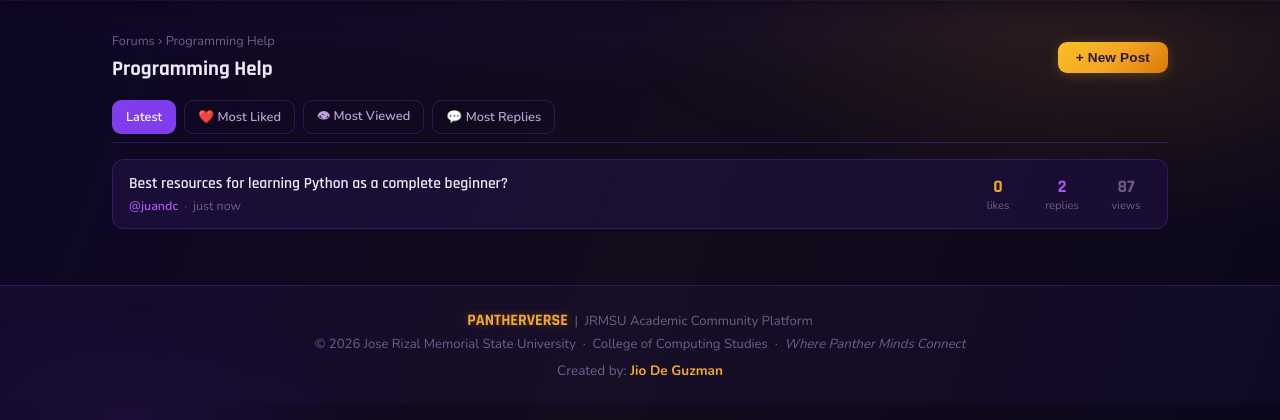
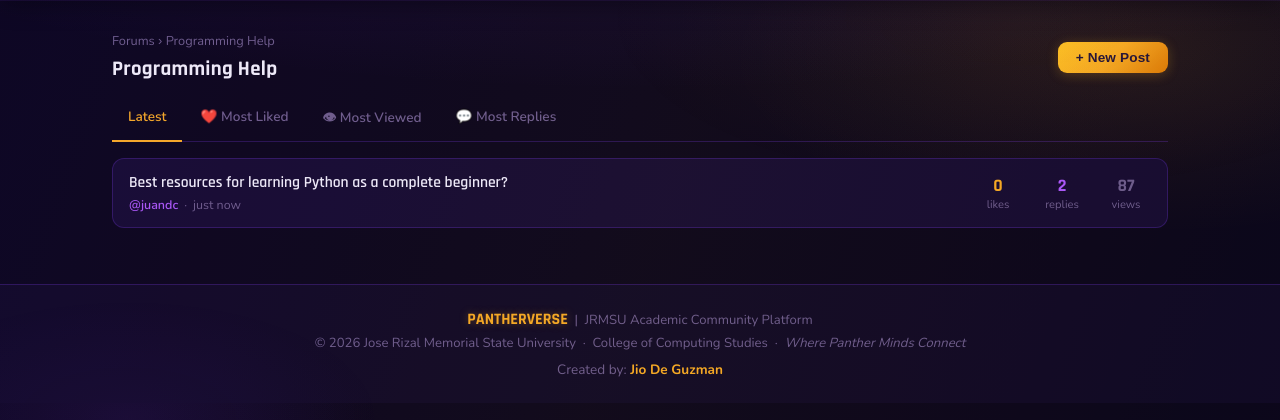
Before and after one commit to jioxxx/PANTHERVERSE, a PHP site: page /forum.php?id=1 in a window 1280 px wide. Shown: the part 62-482 px from the top of the page. Run offline with PHP 8.4, Linux system fonts and the light colour scheme; a user stored in the database is signed in; data comes from the database, SQL or seed files in the repository; some libraries are stand-ins or nearby versions.

Commit message:
UI refresh: stabilize forum.php and align to design system

```diff
--- a/forum.php
+++ b/forum.php
@@ -39,22 +39,22 @@ $page_title = e($cat['name']);
 require_once 'includes/header.php';
 ?>
 <div class="page-wrap">
-<div style="margin-bottom:18px;display:flex;align-items:center;gap:12px;justify-content:space-between;">
+  <div class="section-head">
     <div>
       <nav style="font-size:0.8rem;color:var(--text-d);margin-bottom:6px;"><a href="forums.php" style="color:var(--text-d);">Forums</a> › <?= e($cat['name']) ?></nav>
-      <h1 style="font-family:'Rajdhani',sans-serif;font-size:1.3rem;font-weight:700;"><?= e($cat['name']) ?></h1>
+      <h1 class="card-title" style="margin:0; font-size:1.3rem;"><?= e($cat['name']) ?></h1>
     </div>
     <?php if(is_logged_in()): ?>
-    <button onclick="document.getElementById('new-post-form').style.display=document.getElementById('new-post-form').style.display==='none'?'block':'none'" class="btn-gold">+ New Post</button>
+      <button onclick="document.getElementById('new-post-form').style.display=document.getElementById('new-post-form').style.display==='none'?'block':'none'" class="btn-gold">+ New Post</button>
     <?php endif; ?>
   </div>
 
   <!-- Sort Tabs -->
-  <div style="display:flex;gap:8px;margin-bottom:16px;border-bottom:1px solid var(--border);padding-bottom:8px;">
-    <a href="?id=<?= $cat_id ?>&sort=latest" class="btn-ghost btn-sm <?= $sort==='latest'?'active':'' ?>" style="<?= $sort==='latest'?'background:var(--purple);color:#fff;':'' ?>">Latest</a>
-    <a href="?id=<?= $cat_id ?>&sort=likes" class="btn-ghost btn-sm <?= $sort==='likes'?'active':'' ?>" style="<?= $sort==='likes'?'background:var(--purple);color:#fff;':'' ?>">❤️ Most Liked</a>
-    <a href="?id=<?= $cat_id ?>&sort=views" class="btn-ghost btn-sm <?= $sort==='views'?'active':'' ?>" style="<?= $sort==='views'?'background:var(--purple);color:#fff;':'' ?>">👁 Most Viewed</a>
-    <a href="?id=<?= $cat_id ?>&sort=replies" class="btn-ghost btn-sm <?= $sort==='replies'?'active':'' ?>" style="<?= $sort==='replies'?'background:var(--purple);color:#fff;':'' ?>">💬 Most Replies</a>
+  <div class="tabs" style="margin-bottom:16px;">
+    <a href="?id=<?= $cat_id ?>&sort=latest" class="tab-link <?= $sort==='latest'?'active':'' ?>">Latest</a>
+    <a href="?id=<?= $cat_id ?>&sort=likes" class="tab-link <?= $sort==='likes'?'active':'' ?>">❤️ Most Liked</a>
+    <a href="?id=<?= $cat_id ?>&sort=views" class="tab-link <?= $sort==='views'?'active':'' ?>">👁 Most Viewed</a>
+    <a href="?id=<?= $cat_id ?>&sort=replies" class="tab-link <?= $sort==='replies'?'active':'' ?>">💬 Most Replies</a>
   </div>
 
   <?php if($error): ?><div class="alert alert-error"><?= e($error) ?></div><?php endif; ?>
```
Also changed, not shown: TODO.md (+2 -0 lines).
